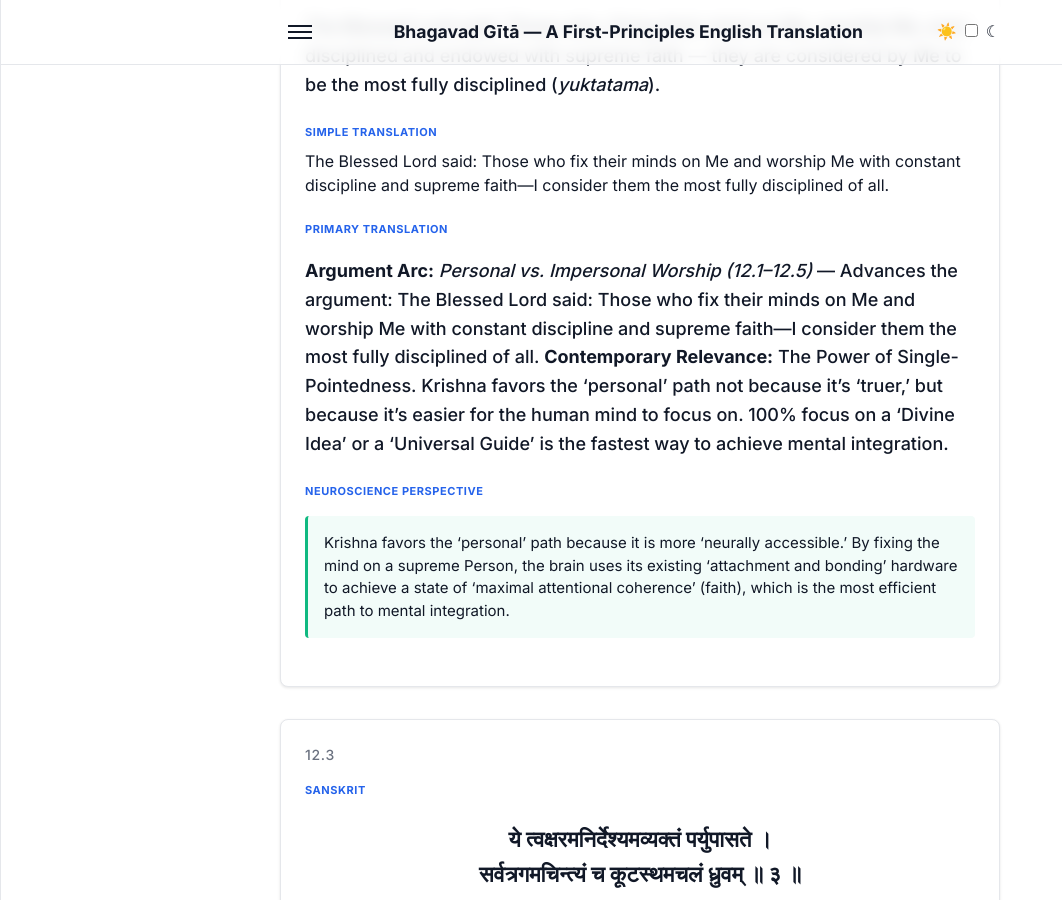
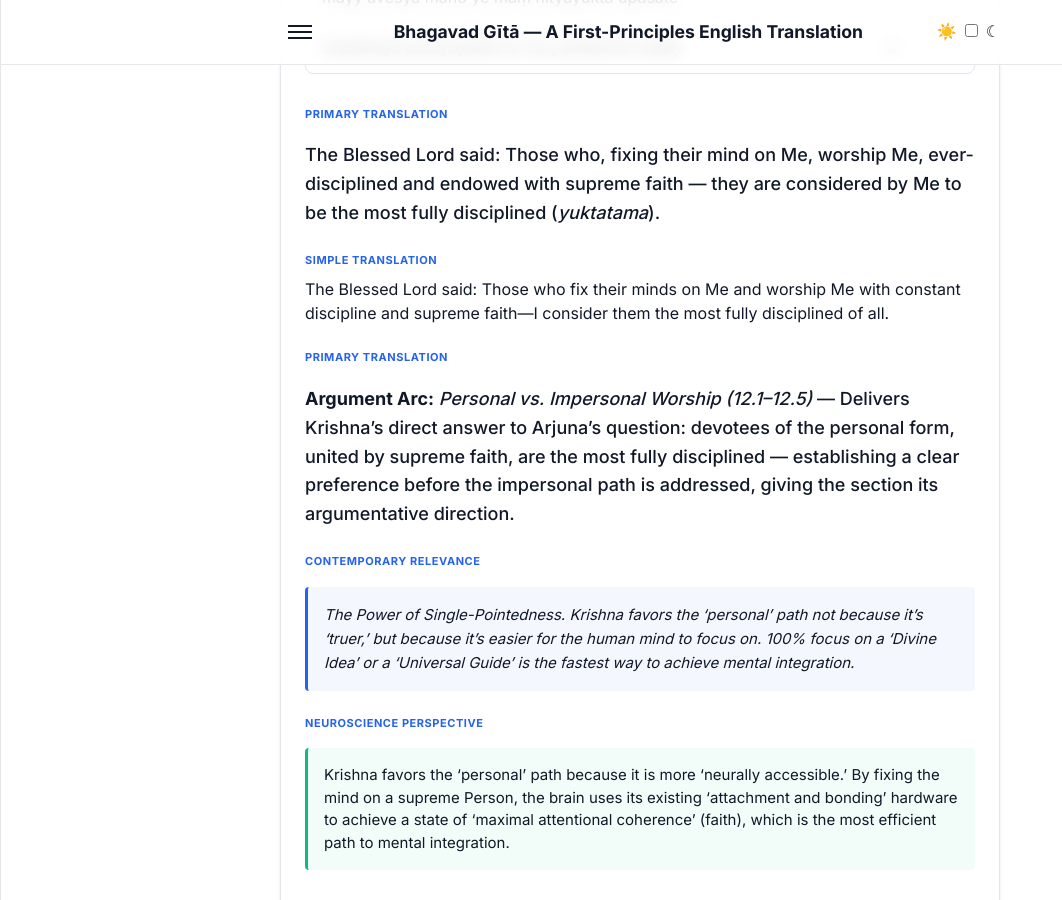
Before and after one commit to ishitvagoel/GitaTranslation, a Jekyll site: the page built from chapters/chapter-12.md, in a window 1280 px wide and 900 px high, scrolled down 2039 px. Shown: the whole window, without its empty margins (0-1062 px from the left). Built offline with Jekyll 4.4.1, drawn with Linux system fonts in a browser that asks for light colours; some of the changed text lies outside the part shown.

Commit message:
Fix Argument Arcs in chapters 12, 13 (partial wave 2)
https://claude.ai/code/session_017mE4piJipLvwmXPdF7qJkm

```diff
--- a/chapters/chapter-12.md
+++ b/chapters/chapter-12.md
@@ -24,7 +24,8 @@ Those devotees who, being ever-disciplined, worship You thus, and those who wors
 
 **Simple Translation:** Arjuna asked: Some devotees focus on You as a person, while others focus on the invisible and unchanging Absolute. Which of these two paths is the best for mastering Yoga?
 
-**Argument Arc:** *Personal vs. Impersonal Worship (12.1–12.5)* — Opens the section by establishing arjuna asked: Some devotees focus on You as a person, while others focus on the invisible and unchanging Absolute.
+**Argument Arc:** *Personal vs. Impersonal Worship (12.1–12.5)* — Opens the chapter with a question that frames everything that follows: Arjuna identifies two types of practitioner and asks which path is superior, setting up the entire chapter's inquiry into the relationship between personal devotion and abstract contemplation.
+
 **Contemporary Relevance:** Concrete vs. Abstract. We all learn differently. Some people need a personal role model or a 'face' to focus on (Concrete), while others prefer pure logic and abstract principles (Abstract). Arjuna is asking which 'interface' for reality is more effective for human growth.
 
 **Neuroscience Perspective:** The choice between 'Personal' and 'Abstract' focus reflects the brain's 'representational preference.' Neurally, focusing on a personal form (Bhakti) leverages the 'social brain' and 'emotional safety' circuits, while focusing on the Absolute (Jnana) requires high-level abstract reasoning and 'non-dual' processing. Arjuna asks which is more effective for human growth.
@@ -48,7 +49,8 @@ Those who, fixing their mind on Me, worship Me, ever-disciplined and endowed wit
 
 **Simple Translation:** The Blessed Lord said: Those who fix their minds on Me and worship Me with constant discipline and supreme faith—I consider them the most fully disciplined of all.
 
-**Argument Arc:** *Personal vs. Impersonal Worship (12.1–12.5)* — Advances the argument: The Blessed Lord said: Those who fix their minds on Me and worship Me with constant discipline and supreme faith—I consider them the most fully disciplined of all.
+**Argument Arc:** *Personal vs. Impersonal Worship (12.1–12.5)* — Delivers Krishna's direct answer to Arjuna's question: devotees of the personal form, united by supreme faith, are the most fully disciplined — establishing a clear preference before the impersonal path is addressed, giving the section its argumentative direction.
+
 **Contemporary Relevance:** The Power of Single-Pointedness. Krishna favors the 'personal' path not because it's 'truer,' but because it’s easier for the human mind to focus on. 100% focus on a 'Divine Idea' or a 'Universal Guide' is the fastest way to achieve mental integration.
 
 **Neuroscience Perspective:** Krishna favors the 'personal' path because it is more 'neurally accessible.' By fixing the mind on a supreme Person, the brain uses its existing 'attachment and bonding' hardware to achieve a state of 'maximal attentional coherence' (faith), which is the most efficient path to mental integration.
```
Also changed, not shown: chapters/chapter-13.md (+2 -1 lines).
